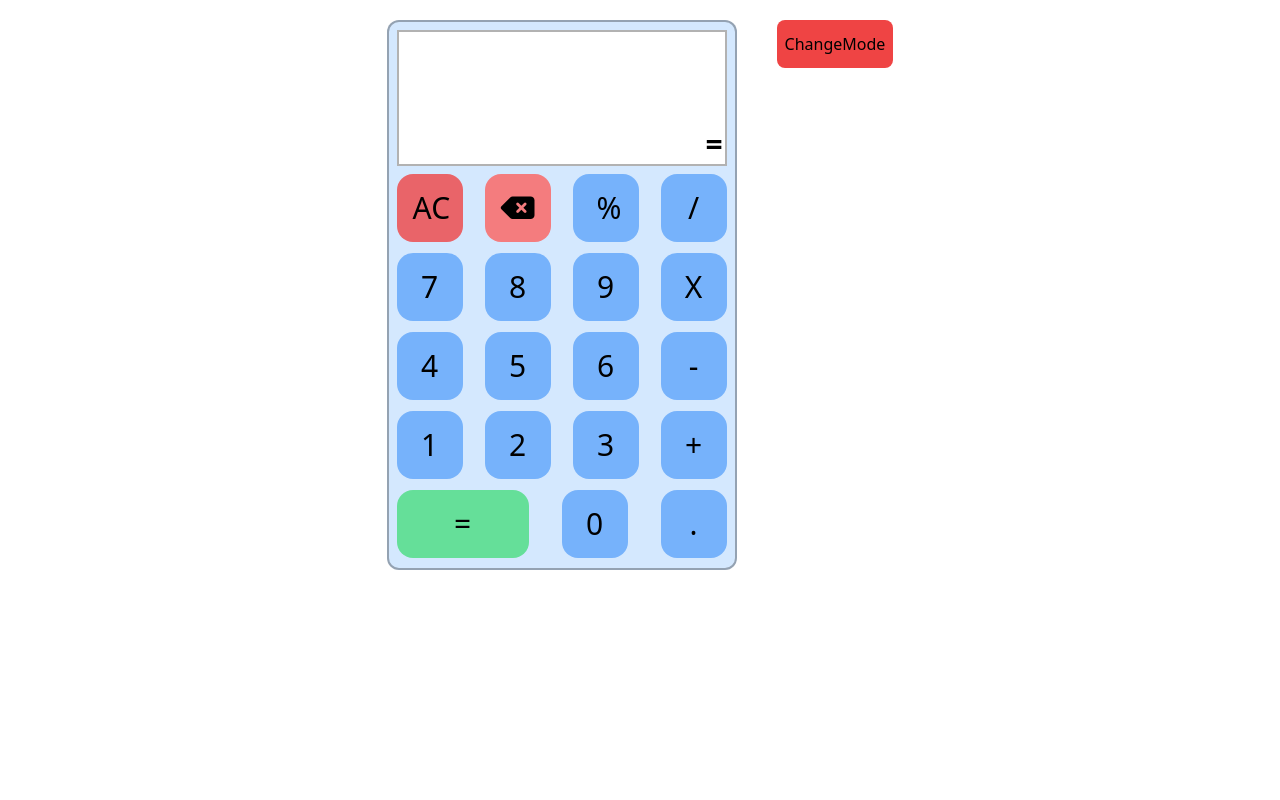
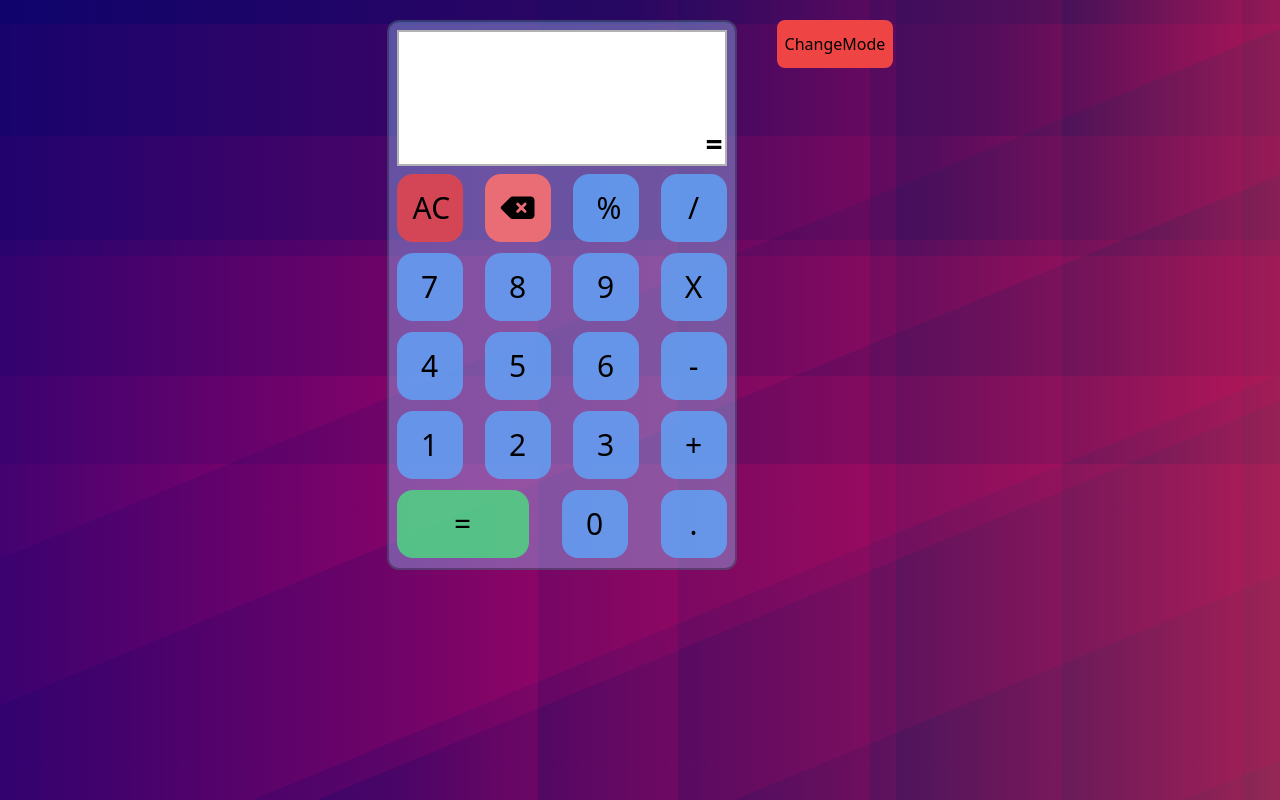
Before and after one commit to kislayrajj/image-slider-using-React-Tailwind, a React (Create React App) app: page / in a window 1280 px wide. Built offline with nearby package versions, Linux system fonts and the light colour scheme.

Commit message:
final commit

```diff
--- a/src/App.css
+++ b/src/App.css
@@ -1,38 +1,5 @@
-.App {
-  text-align: center;
+body{
+  height: 100vh;
+  background-image: linear-gradient(157.5deg, rgb(148, 31, 115) 0%, rgb(148, 31, 115) 42%,rgb(129, 38, 114) 42%, rgb(129, 38, 114) 53%,rgb(110, 44, 113) 53%, rgb(110, 44, 113) 68%,rgb(91, 51, 113) 68%, rgb(91, 51, 113) 70%,rgb(72, 58, 112) 70%, rgb(72, 58, 112) 83%,rgb(53, 64, 111) 83%, rgb(53, 64, 111) 97%,rgb(34, 71, 110) 97%, rgb(34, 71, 110) 100%),linear-gradient(90deg, rgb(148, 31, 115) 0%, rgb(148, 31, 115) 42%,rgb(129, 38, 114) 42%, rgb(129, 38, 114) 53%,rgb(110, 44, 113) 53%, rgb(110, 44, 113) 68%,rgb(91, 51, 113) 68%, rgb(91, 51, 113) 70%,rgb(72, 58, 112) 70%, rgb(72, 58, 112) 83%,rgb(53, 64, 111) 83%, rgb(53, 64, 111) 97%,rgb(34, 71, 110) 97%, rgb(34, 71, 110) 100%),linear-gradient(0deg, rgb(148, 31, 115) 0%, rgb(148, 31, 115) 42%,rgb(129, 38, 114) 42%, rgb(129, 38, 114) 53%,rgb(110, 44, 113) 53%, rgb(110, 44, 113) 68%,rgb(91, 51, 113) 68%, rgb(91, 51, 113) 70%,rgb(72, 58, 112) 70%, rgb(72, 58, 112) 83%,rgb(53, 64, 111) 83%, rgb(53, 64, 111) 97%,rgb(34, 71, 110) 97%, rgb(34, 71, 110) 100%),linear-gradient(90deg, rgb(43, 115, 147),rgb(213, 181, 127)); background-blend-mode:overlay,overlay,overlay,normal;
+
 }
-
-.App-logo {
-  height: 40vmin;
-  pointer-events: none;
-}
-
-@media (prefers-reduced-motion: no-preference) {
-  .App-logo {
-    animation: App-logo-spin infinite 20s linear;
-  }
-}
-
-.App-header {
-  background-color: #282c34;
-  min-height: 100vh;
-  display: flex;
-  flex-direction: column;
-  align-items: center;
-  justify-content: center;
-  font-size: calc(10px + 2vmin);
-  color: white;
-}
-
-.App-link {
-  color: #61dafb;
-}
-
-@keyframes App-logo-spin {
-  from {
-    transform: rotate(0deg);
-  }
-  to {
-    transform: rotate(360deg);
-  }
-}
--- a/src/components/Calculator.js
+++ b/src/components/Calculator.js
@@ -64,10 +64,10 @@
   return (
     <div className='h-full flex flex-row-reverse gap-10  justify-center p-5'>
         <div><button onClick={handleDark} className=" bg-red-500 px-2 py-3 text-center rounded-lg">ChangeMode</button></div>
-     <div className={`main h-[550px] w-[350px] border-2 border-black/30 bg-blue-300/40 rounded-xl  ${isDarkTheme ? "bg-black" : ""}` }>
+     <div className={`main h-[550px] w-[350px] border-2 border-black/30 bg-blue-300/40 rounded-xl  ${isDarkTheme ? "bg-gray-800" : ""}` }>
 <div className=' h-36 p-2 pb-0 relative '>
     <div className='error absolute top-2 p-2 text-red-500 font-semibold'> {error}</div>
-        <input value={num} onChange={handleChange} onKeyDown={handleKeyDown} type="type" name="" id="" className={`h-full w-full border-2 border-black/30 text-5xl text-right ${isDarkTheme ? "bg-gray-800 text-white" : ""}`}/>
+        <input value={num} onChange={handleChange} onKeyDown={handleKeyDown} type="type" name="" id="" className={`h-full w-full border-2 border-black/30 text-5xl  text-right ${isDarkTheme ? "bg-gray-950 text-white" : ""}`}/>
     <div className={`result text-3xl absolute bottom-0 text-right w-full p-5 pb-1 font-semibold ${isDarkTheme ? " text-white" : ""}`}>= {result}</div>
     </div>
     <div className=' h-[400px] p-2 flex flex-col justify-between text-3xl'>
```
